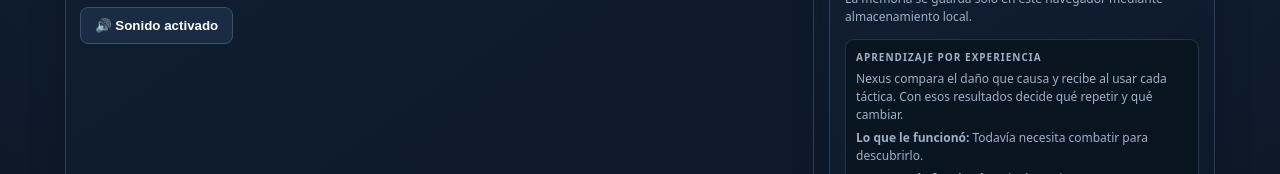
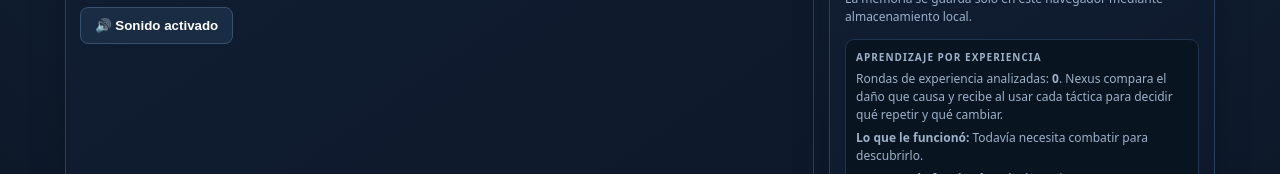
Before and after one commit to Jhonn16ax/laboratorio-5j, a plain HTML site: page index.html in a window 1280 px wide. Shown: the part 713-887 px from the top of the page. Drawn offline with Linux system fonts and the light colour scheme.

Commit message:
Mostrar cuántas rondas ha evaluado Nexus para aprender de su experiencia

```diff
--- a/index.html
+++ b/index.html
@@ -83,7 +83,7 @@
   <div class="note">Golpes cercanos <span id="meleePct">0%</span><div class="meter"><i id="meleeMeter"></i></div></div>
   <p class="note">La memoria se guarda solo en este navegador mediante almacenamiento local.</p>
 
-  <div class="memory-log"><div class="label">APRENDIZAJE POR EXPERIENCIA</div><p class="note">Nexus compara el daño que causa y recibe al usar cada táctica. Con esos resultados decide qué repetir y qué cambiar.</p>
+  <div class="memory-log"><div class="label">APRENDIZAJE POR EXPERIENCIA</div><p class="note">Rondas de experiencia analizadas: <b id="experienceRounds">0</b>. Nexus compara el daño que causa y recibe al usar cada táctica para decidir qué repetir y qué cambiar.</p>
    <p class="note"><b>Lo que le funcionó:</b> <span id="experienceWorked">Todavía necesita combatir para descubrirlo.</span></p>
    <p class="note"><b>Lo que no le funcionó:</b> <span id="experienceFailed">Todavía no tiene errores registrados.</span></p>
    <p class="note"><b>Qué cambiará:</b> <span id="experienceLesson">Jugará una partida y medirá el resultado de sus tácticas.</span></p>
@@ -214,7 +214,7 @@ function updateExperienceLesson(){
 }
 function renderExperience(){
  const exp=memory.experience||blankExperience();
- $('experienceWorked').textContent=exp.lastWorked||'Todavía necesita combatir para descubrirlo.';
+ $('experienceRounds').textContent=String(exp.rounds||0);$('experienceWorked').textContent=exp.lastWorked||'Todavía necesita combatir para descubrirlo.';
  $('experienceFailed').textContent=exp.lastFailed||'Todavía no tiene errores registrados.';
  $('experienceLesson').textContent=exp.lesson||'Jugará una partida y medirá el resultado de sus tácticas.';
 }
```
